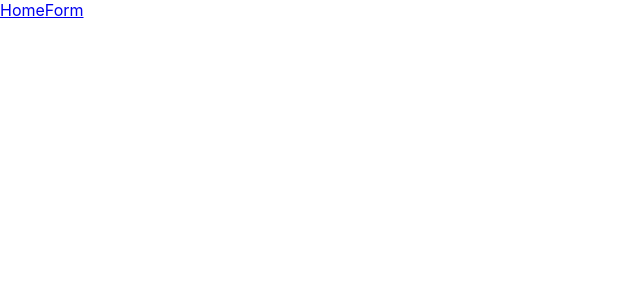
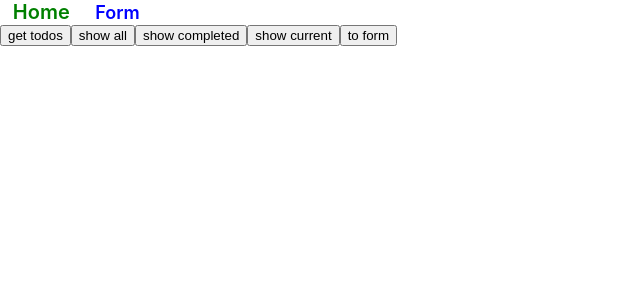
Before and after one commit to yarexmarvin/todo_app_v1, a React (Create React App) app: page / in a window 1280 px wide. Shown: the top 300 px of the page, without its empty margins (0-640 px from the left). Built offline with nearby package versions, Linux system fonts and the light colour scheme.

Commit message:
dynamic routing with react-router-dom

```diff
--- a/src/App.css
+++ b/src/App.css
@@ -6,7 +6,7 @@
   height: 100vh;
   width: 100%;
 }
-.App__inner{
+.App__inner > div{
   display: flex;
   flex-direction: column;
   width: 100%;
@@ -23,3 +23,26 @@
   height: 100%;
   transition: all 0.3s ease;
 }
+a{
+
+  text-decoration: none;
+  color: black;
+  transition: all 0.2s ease-in-out;
+
+}
+
+a:hover{
+  opacity: 0.8;
+}
+.nav a.active{
+  color: green;
+  font-size: 20px;
+}
+
+.nav a {
+  font-weight: 600;
+  font-size: 18px;
+  color: blue;
+  margin: 0 1vw;
+  transition: all 0.2s ease-in-out;
+}
--- a/src/App.tsx
+++ b/src/App.tsx
@@ -8,6 +8,7 @@ import Navigation from './components/Navigation';
 import { } from 'react-router-dom';
 import TodoPage from './components/TodoPage';
 import NoTodo from './components/NoTodo';
+import Todo from './components/Todo';
 
 
 function App() {
@@ -23,11 +24,13 @@ function App() {
     <div>
       {todos.loading ? <div className="alert">Loading...</div> : ''}
       <BrowserRouter>
-        <Navigation />
+
 
         <Routes>
-          <Route path="/">
-            <Route path="main" element={<Main />}>
+
+          <Route path="/" element={<Navigation />}>
+            <Route index element={<Main />}/>
+            <Route path="todo" element={<Todo />}>
               <Route path=":todoId" element={<TodoPage />} />
             </Route>
             <Route path="form" element={<TodoForm />} />
--- a/src/components/Main.tsx
+++ b/src/components/Main.tsx
@@ -30,14 +30,13 @@ const Main: FC = () => {
     return <div className='App__inner'>
         {todos.filter === 'all' ?
             <div>{tasks.length ? tasks.map((todo: ITask) => {
-                return <><Link
-                to={`/main/${todo.id}`}
+                return <Link
+                to={`/todo/${todo.id}`}
                     onDoubleClick={() => deleteTodo(todo.id)}
                     key={todo.id}>
                     <input type="checkbox" onChange={() => completeTodo(todo.id)} checked={todo.completed} />
                     {todo.title}
                 </Link>
-                </>
             }) : ""}
             </div>
             :
@@ -45,7 +44,7 @@ const Main: FC = () => {
                 .filter(todo => todo.completed === todos.filter)
                 .map((todo: ITask) => {
                     return <Link
-                        to={`/main/${todo.id}`}
+                        to={`/todo/${todo.id}`}
                         onDoubleClick={() => deleteTodo(todo.id)}
                         key={todo.id}>
                         <input type="checkbox" onChange={() => completeTodo(todo.id)} checked={todo.completed} />
@@ -60,8 +59,6 @@ const Main: FC = () => {
         <button onClick={() => changeTodoFilter(true)}>show completed</button>
         <button onClick={() => changeTodoFilter(false)}>show current</button>
         <button onClick={toForm} >to form</button>
-        <Outlet />
-
     </div>
 }
 
--- a/src/components/Navigation.tsx
+++ b/src/components/Navigation.tsx
@@ -1,11 +1,16 @@
 import { FC } from "react";
-import { Link } from "react-router-dom";
+import { Link, NavLink, Outlet } from "react-router-dom";
 
 
-const Navigation:FC = () => {
+const Navigation: FC = () => {
     return <div>
-        <Link to="main">Home</Link>
-        <Link to="form">Form</Link>
+        <header className='nav'>
+            <NavLink to="/">Home</NavLink>
+            <NavLink to="form">Form</NavLink>
+        </header>
+
+
+        <Outlet />
     </div>
 }
 
--- /dev/null
+++ b/src/components/Todo.tsx
@@ -0,0 +1,13 @@
+import { Outlet } from "react-router-dom"
+
+
+const Todo = () => {
+
+    return <div className="todo">
+        <h1>Todo!</h1>
+        <Outlet />
+
+    </div>
+}
+
+export default Todo
--- a/src/components/TodoForm.tsx
+++ b/src/components/TodoForm.tsx
@@ -1,4 +1,5 @@
-import { FC, useState } from "react";
+import { FC, ReactNode, useState } from "react";
+import { Navigate, useNavigate } from "react-router-dom";
 import { useAppActions } from '../hooks/useAppActions';
 import { ITask } from "../types/todo";
 
@@ -13,17 +14,21 @@ const TodoForm: FC = () => {
         setNewTask(oldVal => event.target.value)
     }
 
+    const history = useNavigate();
 
     function addNewTask(taskTitle: string): void {
         const newTask: ITask = {
-            id: Math.random() * 100,
+            id: Math.floor(Math.random()* 100),
             title: taskTitle,
             completed: false
         }
         if (taskTitle.trim() !== '') {
             addTodo(newTask);
+            setNewTask('');
+            history('/')
+
         }
-        setNewTask('')
+
     }
 
 
--- a/src/components/TodoPage.tsx
+++ b/src/components/TodoPage.tsx
@@ -20,7 +20,7 @@ const TodoPage:FC = () => {
     }
 
     if(!todoId){
-        return <Navigate to="/main" replace />
+        return <Navigate to="/" replace />
     }
 
     return <div>
```
